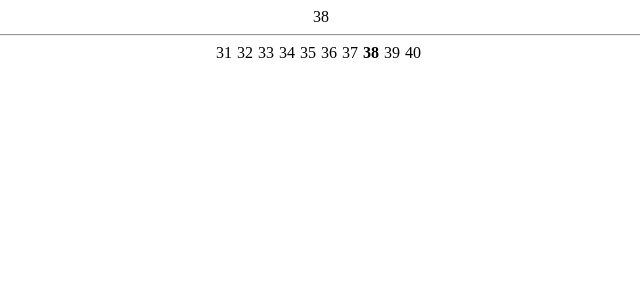
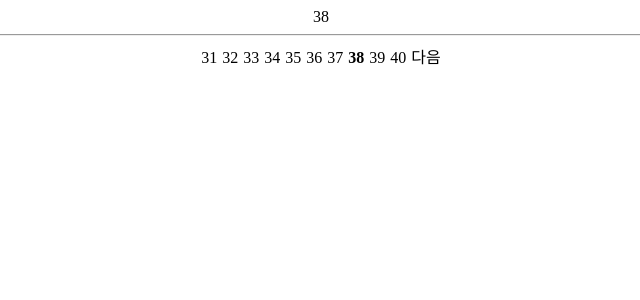
Before and after one commit to minchanwoo/pagenation_stopwatch, a React (Create React App) app: page / in a window 1280 px wide. Shown: the top 300 px of the page, without its empty margins (319-959 px from the left). Built offline with nearby package versions, Linux system fonts and the light colour scheme.

Commit message:
이전 | 다음 텍스트만들기/기능은없고 default값으로 설정된boolean값에따라 움직이는 상태

```diff
--- a/src/App.js
+++ b/src/App.js
@@ -5,6 +5,8 @@ class App extends Component {
   state = {
     currentPage: 1,
     currentNearPages: [1,2,3,4,5,6,7,8,9,10],
+    hasNextPages: true,
+    hasPrevPages: false,
   }
 
   componentDidMount() {
@@ -31,6 +33,7 @@ class App extends Component {
       <div style={{textAlign:'center'}}>
         {this.state.currentPage}
         <hr/>
+        {this.state.hasPrevPages ? '이전' : ''}
         {this.state.currentNearPages.map((item, i) => {
         return <div key={i} style={{display:'inline-block', marginRight:'5px'}}>
           {item === this.state.currentPage
@@ -39,6 +42,7 @@ class App extends Component {
           }
         </div>
         })}
+        {this.state.hasNextPages ? '다음' : ''}
       </div>
     );
   }
```
